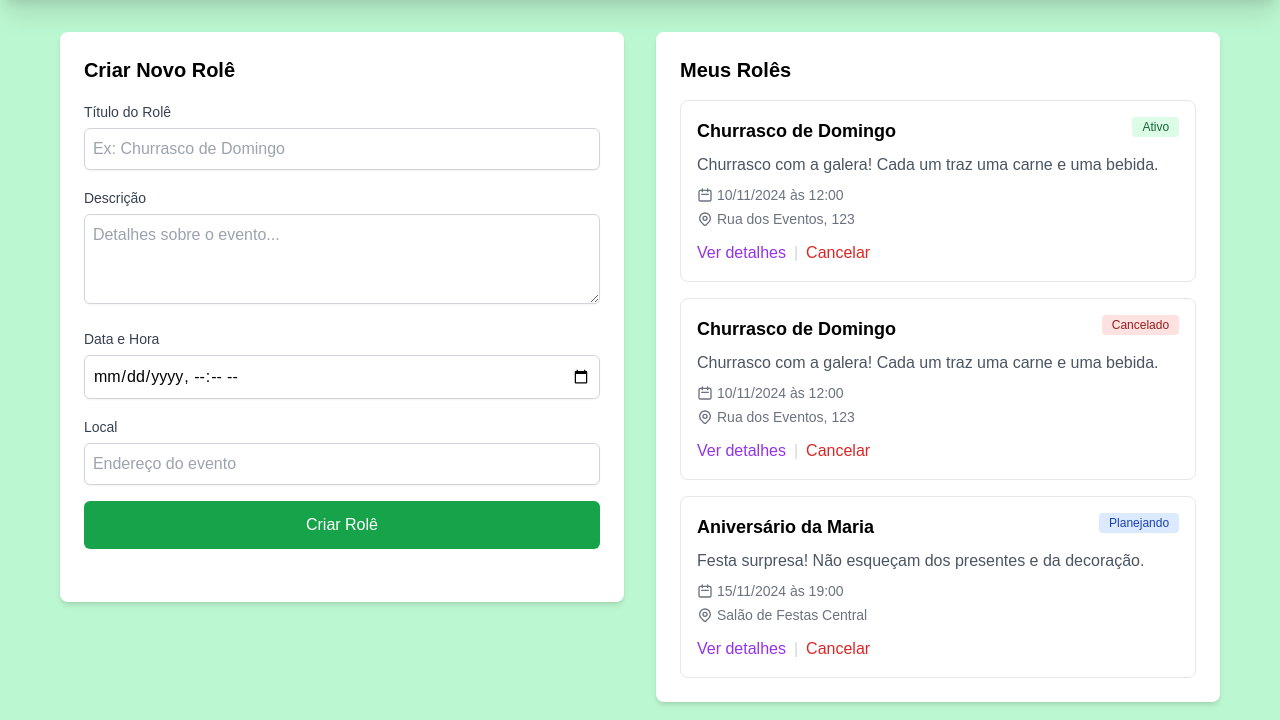
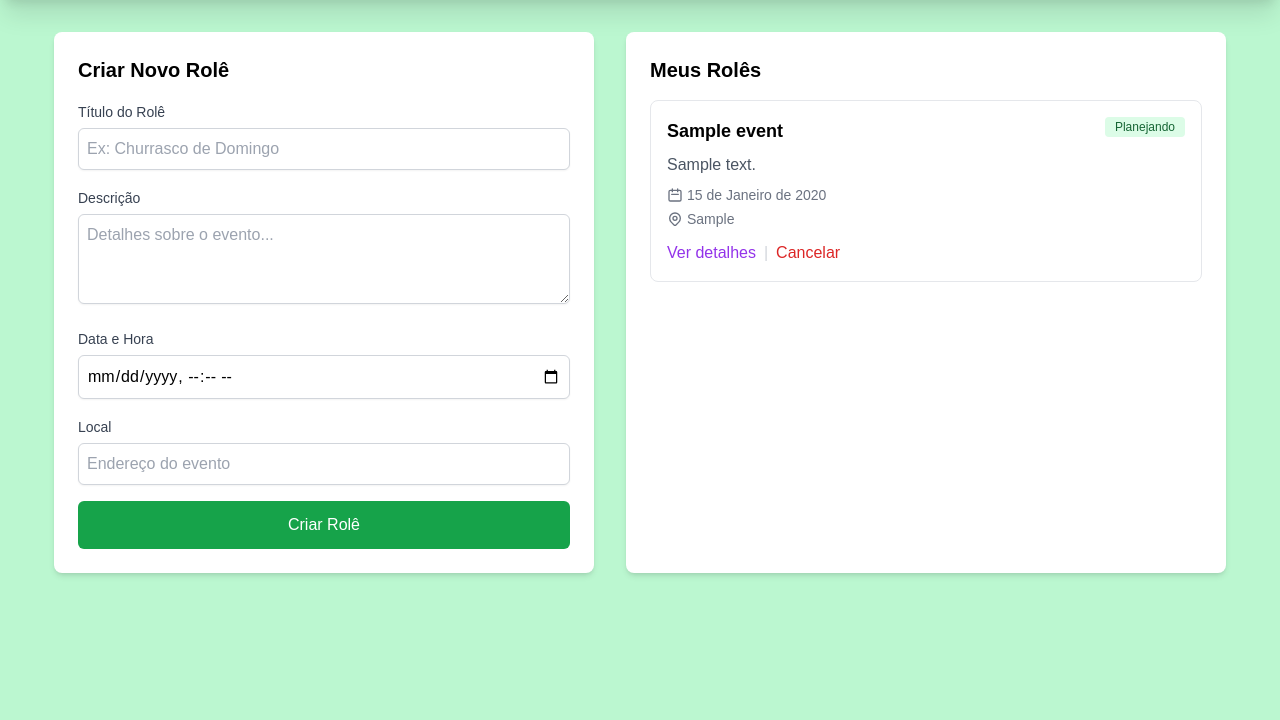
Before and after one commit to RenanppCosta/Role.io, a Django app: page /home in a window 1280 px wide. Shown: the part 80-800 px from the top of the page. Run offline with Django 5.2, Linux system fonts and the light colour scheme; tables that the repository leaves empty hold one stand-in row (values such as "Sample post"); some libraries are stand-ins or nearby versions; some web fonts are replaced.

Commit message:
feat: front ready to receive data from the database

```diff
--- a/usuarios/templates/home.html
+++ b/usuarios/templates/home.html
@@ -1,11 +1,11 @@
+
 {% extends 'base.html' %}
 {% block content %}
 
 {% include "partials/navbar.html"%}
-<main class="w-full flex justify-center mt-8 px-4">
-	<div class="flex flex-col md:flex-row justify-center gap-8">
-		<!-- Formulário de Criação -->
-		<div class="bg-white p-6 rounded-lg shadow-md min-w-[40%] xl:min-w-[60%] max-h-[85%]">
+<main class="container mx-auto mt-8 px-4">
+	<div class="flex flex-col md:flex-row justify-center gap-8 px-6">
+		<div class="bg-white p-6 rounded-lg shadow-md min-w-[45%] max-h-[600px]">
 			<h2 class="text-xl font-semibold mb-4">Criar Novo Rolê</h2>
 			<form class="space-y-4" method="POST" action="{% url 'home' %}" enctype="multipart/form-data">
 				{% csrf_token %}
@@ -32,28 +32,29 @@
 		</div>
 
 		<!-- Lista de Eventos -->
-		<div class="bg-white p-6 rounded-lg shadow-md xl:min-w-[60%]">
+		<div class="bg-white p-6 rounded-lg shadow-md xl:min-w-[50%]">
 			<h2 class="text-xl font-semibold mb-4">Meus Rolês</h2>
 			<div class="space-y-4">
+				{% for event in events %}
 				<div class="border rounded-lg p-4 hover:shadow-md transition">
 					<div class="flex justify-between items-start">
-						<h3 class="font-semibold text-lg">Churrasco de Domingo</h3>
-						<span class="bg-green-100 text-green-800 text-xs font-medium px-2.5 py-0.5 rounded">Ativo</span>
+						<h3 class="font-semibold text-lg">{{event.title}}</h3>
+						<span class="bg-green-100 text-green-800 text-xs font-medium px-2.5 py-0.5 rounded">{{event.status}}</span>
 					</div>
-					<p class="text-gray-600 mt-2">Churrasco com a galera! Cada um traz uma carne e uma bebida.</p>
+					<p class="text-gray-600 mt-2 md:text-base text-sm">{{event.description}}</p>
 					<div class="mt-2 text-sm text-gray-500 space-y-1">
 						<p class="flex items-center">
 							<svg class="w-4 h-4 mr-1" fill="none" stroke="currentColor" viewBox="0 0 24 24">
 								<path stroke-linecap="round" stroke-linejoin="round" stroke-width="2" d="M8 7V3m8 4V3m-9 8h10M5 21h14a2 2 0 002-2V7a2 2 0 00-2-2H5a2 2 0 00-2 2v12a2 2 0 002 2z" />
 							</svg>
-							10/11/2024 às 12:00
+							{{event.date}}
 						</p>
 						<p class="flex items-center">
 							<svg class="w-4 h-4 mr-1" fill="none" stroke="currentColor" viewBox="0 0 24 24">
 								<path stroke-linecap="round" stroke-linejoin="round" stroke-width="2" d="M17.657 16.657L13.414 20.9a1.998 1.998 0 01-2.827 0l-4.244-4.243a8 8 0 1111.314 0z" />
 								<path stroke-linecap="round" stroke-linejoin="round" stroke-width="2" d="M15 11a3 3 0 11-6 0 3 3 0 016 0z" />
 							</svg>
-							Rua dos Eventos, 123
+							{{event.location}}
 						</p>
 					</div>
 					<div class="mt-3 flex space-x-2">
@@ -62,65 +63,18 @@
 						<button class="text-red-600 hover:text-red-800 font-medium">Cancelar</button>
 					</div>
 				</div>
+				{% endfor %}
 
 
-				<div class="border rounded-lg p-4 hover:shadow-md transition">
-					<div class="flex justify-between items-start">
-						<h3 class="font-semibold text-lg">Churrasco de Domingo</h3>
-						<span class="bg-red-100 text-red-800 text-xs font-medium px-2.5 py-0.5 rounded">Cancelado</span>
-					</div>
-					<p class="text-gray-600 mt-2">Churrasco com a galera! Cada um traz uma carne e uma bebida.</p>
-					<div class="mt-2 text-sm text-gray-500 space-y-1">
-						<p class="flex items-center">
-							<svg class="w-4 h-4 mr-1" fill="none" stroke="currentColor" viewBox="0 0 24 24">
-								<path stroke-linecap="round" stroke-linejoin="round" stroke-width="2" d="M8 7V3m8 4V3m-9 8h10M5 21h14a2 2 0 002-2V7a2 2 0 00-2-2H5a2 2 0 00-2 2v12a2 2 0 002 2z" />
-							</svg>
-							10/11/2024 às 12:00
-						</p>
-						<p class="flex items-center">
-							<svg class="w-4 h-4 mr-1" fill="none" stroke="currentColor" viewBox="0 0 24 24">
-								<path stroke-linecap="round" stroke-linejoin="round" stroke-width="2" d="M17.657 16.657L13.414 20.9a1.998 1.998 0 01-2.827 0l-4.244-4.243a8 8 0 1111.314 0z" />
-								<path stroke-linecap="round" stroke-linejoin="round" stroke-width="2" d="M15 11a3 3 0 11-6 0 3 3 0 016 0z" />
-							</svg>
-							Rua dos Eventos, 123
-						</p>
-					</div>
-					<div class="mt-3 flex space-x-2">
-						<button class="text-purple-600 hover:text-purple-800 font-medium">Ver detalhes</button>
-						<span class="text-gray-300">|</span>
-						<button class="text-red-600 hover:text-red-800 font-medium">Cancelar</button>
-					</div>
+				{% if events|length == 0 %}
+				<div class="flex items-center flex-col space-y-3">
+					<p class="text-xl md:text-2xl">Ainda não possui nenhum rolê</p>
+					<svg xmlns="http://www.w3.org/2000/svg" fill="none" viewBox="0 0 24 24" stroke-width="1.5" stroke="red" class="size-14">
+						<path stroke-linecap="round" stroke-linejoin="round" d="m9.75 9.75 4.5 4.5m0-4.5-4.5 4.5M21 12a9 9 0 1 1-18 0 9 9 0 0 1 18 0Z" />
+				  	</svg>
 				</div>
+				{% endif %}
 
-
-
-				<div class="border rounded-lg p-4 hover:shadow-md transition">
-					<div class="flex justify-between items-start">
-						<h3 class="font-semibold text-lg">Aniversário da Maria</h3>
-						<span class="bg-blue-100 text-blue-800 text-xs font-medium px-2.5 py-0.5 rounded">Planejando</span>
-					</div>
-					<p class="text-gray-600 mt-2">Festa surpresa! Não esqueçam dos presentes e da decoração.</p>
-					<div class="mt-2 text-sm text-gray-500 space-y-1">
-						<p class="flex items-center">
-							<svg class="w-4 h-4 mr-1" fill="none" stroke="currentColor" viewBox="0 0 24 24">
-								<path stroke-linecap="round" stroke-linejoin="round" stroke-width="2" d="M8 7V3m8 4V3m-9 8h10M5 21h14a2 2 0 002-2V7a2 2 0 00-2-2H5a2 2 0 00-2 2v12a2 2 0 002 2z" />
-							</svg>
-							15/11/2024 às 19:00
-						</p>
-						<p class="flex items-center">
-							<svg class="w-4 h-4 mr-1" fill="none" stroke="currentColor" viewBox="0 0 24 24">
-								<path stroke-linecap="round" stroke-linejoin="round" stroke-width="2" d="M17.657 16.657L13.414 20.9a1.998 1.998 0 01-2.827 0l-4.244-4.243a8 8 0 1111.314 0z" />
-								<path stroke-linecap="round" stroke-linejoin="round" stroke-width="2" d="M15 11a3 3 0 11-6 0 3 3 0 016 0z" />
-							</svg>
-							Salão de Festas Central
-						</p>
-					</div>
-					<div class="mt-3 flex space-x-2">
-						<button class="text-purple-600 hover:text-purple-800 font-medium">Ver detalhes</button>
-						<span class="text-gray-300">|</span>
-						<button class="text-red-600 hover:text-red-800 font-medium">Cancelar</button>
-					</div>
-				</div>
 			</div>
 		</div>
 	</div>
```
